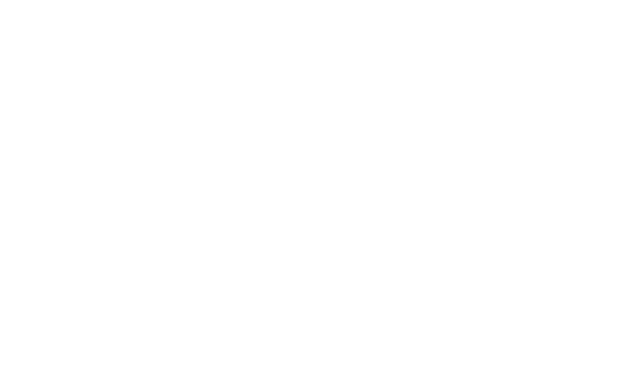
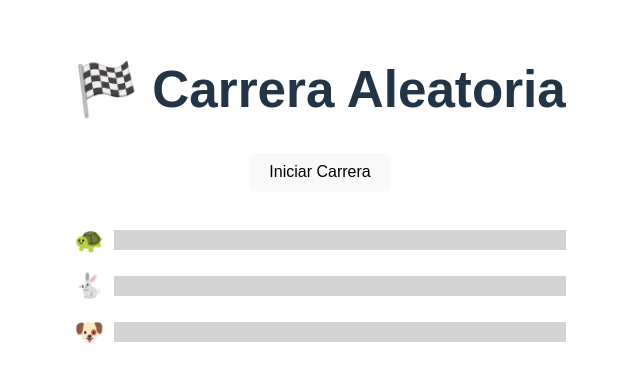
Before and after one commit to Santi-Rubiol/casino-recreativo, a React (Vite) app: page /random-race in a window 1280 px wide. Before the commit this address had no page. Shown: the part 206-588 px from the top of the page, without its empty margins (320-960 px from the left). Built offline with nearby package versions, Linux system fonts and the light colour scheme.

Commit message:
Inicio Juego de Carreras

```diff
--- a/package.json
+++ b/package.json
@@ -18,6 +18,7 @@
   },
   "devDependencies": {
     "@eslint/js": "^9.25.0",
+    "@types/node": "^22.15.29",
     "@types/react": "^19.1.2",
     "@types/react-dom": "^19.1.2",
     "@vitejs/plugin-react": "^4.4.1",
--- /dev/null
+++ b/src/pages/CarreraRandom/Carrera.ts
@@ -0,0 +1,5 @@
+export interface Competitor {
+  id: number
+  name: string
+  emoji: string
+}
--- /dev/null
+++ b/src/pages/CarreraRandom/CarreraRandom.tsx
@@ -0,0 +1,102 @@
+// RandomRaceGame.tsx
+import React, { useState, useEffect, useRef } from 'react'
+import type { Competitor } from './Carrera'
+
+const competitors: Competitor[] = [
+  { id: 1, name: 'Tortuga', emoji: '🐢' },
+  { id: 2, name: 'Liebre', emoji: '🐇' },
+  { id: 3, name: 'Perro', emoji: '🐶' },
+]
+
+const RandomRaceGame: React.FC = () => {
+  const [positions, setPositions] = useState<number[]>(
+    Array(competitors.length).fill(0)
+  )
+  const [isRunning, setIsRunning] = useState<boolean>(false)
+  const [winner, setWinner] = useState<string | null>(null)
+  const intervalRef = useRef<NodeJS.Timeout | null>(null)
+  const finishLine = 90 // in percentage
+
+  useEffect(() => {
+    if (isRunning) {
+      intervalRef.current = setInterval(() => {
+        setPositions((prev) => {
+          const newPositions = prev.map((pos) => {
+            if (pos >= finishLine) return pos
+            const increment = Math.random() * 5
+            return Math.min(pos + increment, finishLine)
+          })
+
+          const winnerIndex = newPositions.findIndex((pos) => pos >= finishLine)
+          if (winnerIndex !== -1 && !winner) {
+            setIsRunning(false)
+            if (intervalRef.current) clearInterval(intervalRef.current)
+            setWinner(competitors[winnerIndex].name)
+          }
+
+          return newPositions
+        })
+      }, 100)
+    }
+
+    return () => {
+      if (intervalRef.current) clearInterval(intervalRef.current)
+    }
+  }, [isRunning, winner])
+
+  const startRace = () => {
+    setPositions(Array(competitors.length).fill(0))
+    setWinner(null)
+    setIsRunning(true)
+  }
+
+  return (
+    <div style={{ fontFamily: 'sans-serif', padding: '20px' }}>
+      <h1>🏁 Carrera Aleatoria</h1>
+      <button
+        onClick={startRace}
+        disabled={isRunning}
+      >
+        {isRunning ? 'Corriendo...' : 'Iniciar Carrera'}
+      </button>
+
+      <div style={{ marginTop: '30px' }}>
+        {competitors.map((competitor, index) => (
+          <div
+            key={competitor.id}
+            style={{
+              display: 'flex',
+              alignItems: 'center',
+              marginBottom: '10px',
+            }}
+          >
+            <span style={{ fontSize: '1.5rem', marginRight: '10px' }}>
+              {competitor.emoji}
+            </span>
+            <div
+              style={{
+                height: '20px',
+                background: 'lightgray',
+                width: '100%',
+                position: 'relative',
+              }}
+            >
+              <div
+                style={{
+                  height: '100%',
+                  background: 'green',
+                  width: `${positions[index]}%`,
+                  transition: 'width 0.1s ease-in-out',
+                }}
+              />
+            </div>
+          </div>
+        ))}
+      </div>
+
+      {winner && <h2>🎉 ¡Ganó {winner}!</h2>}
+    </div>
+  )
+}
+
+export default RandomRaceGame
--- a/src/pages/menuPrincipal/MenuPrincipal.tsx
+++ b/src/pages/menuPrincipal/MenuPrincipal.tsx
@@ -31,6 +31,17 @@
       />
 
       <Button
+        text="CARRERAS"
+        onClick={() => {
+          if (jugadores.length > 0) {
+            navigate('/random-race')
+          } else {
+            alert('NO LISTASTE JUGADORES')
+          }
+        }}
+      />
+
+      <Button
         text="EJEMPLO"
         onClick={() => console.log('PRUEBITA')}
       />
--- a/src/routes/AppRoutes.tsx
+++ b/src/routes/AppRoutes.tsx
@@ -1,6 +1,7 @@
 import { BrowserRouter as Router, Routes, Route } from 'react-router-dom'
 import MenuPrincipal from '../pages/menuPrincipal/MenuPrincipal'
 import Generala from '../pages/generala/Generala'
+import RandomRaceGame from '../pages/CarreraRandom/CarreraRandom'
 
 const AppRoutes = () => (
   <Router>
@@ -13,6 +14,10 @@
         path="/generala"
         element={<Generala />}
       />
+      <Route
+        path="/random-race"
+        element={<RandomRaceGame />}
+      />
     </Routes>
   </Router>
 )
```
Also changed, not shown: 1 other file (tests, documents, lock files or other folders).
